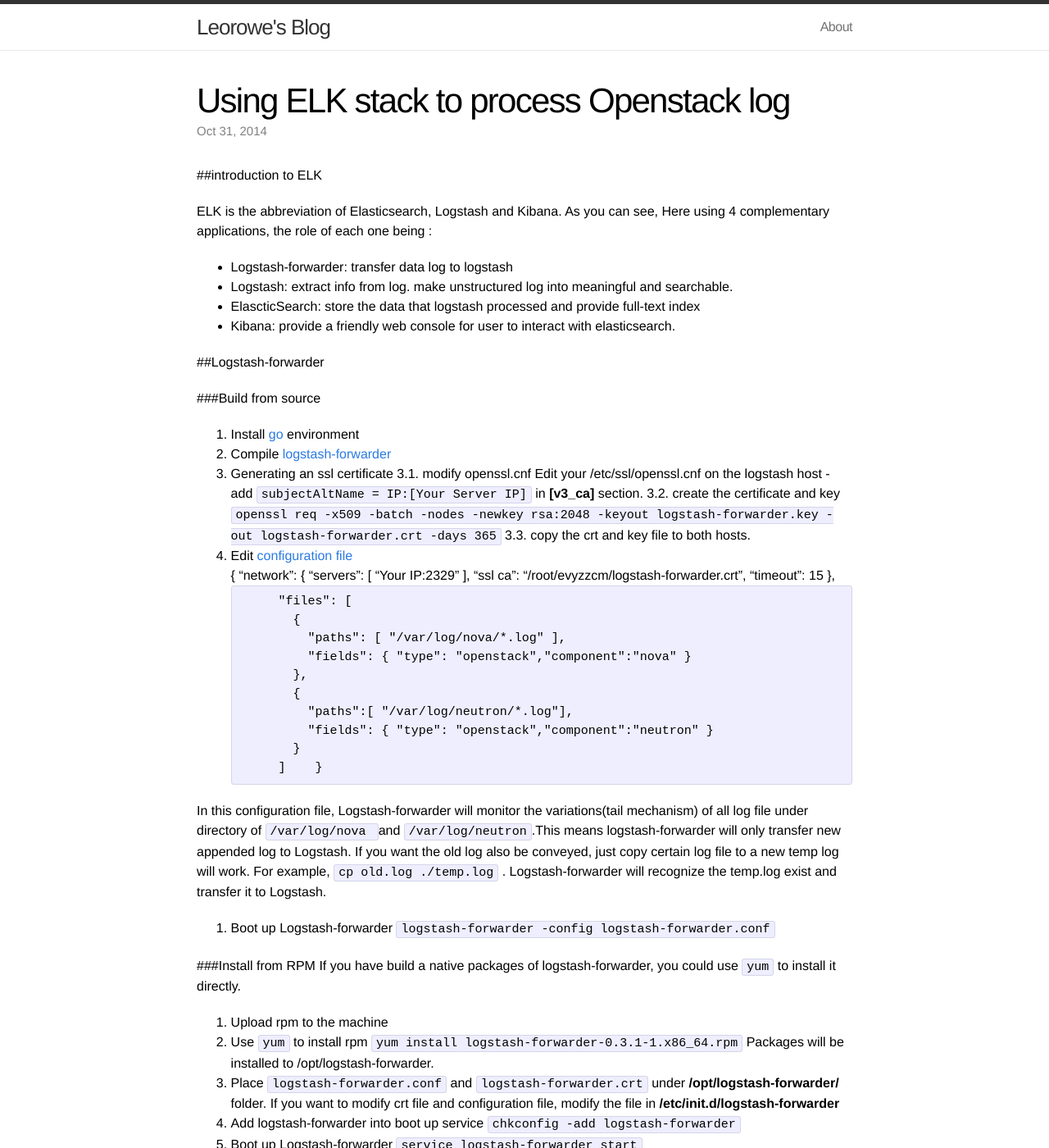
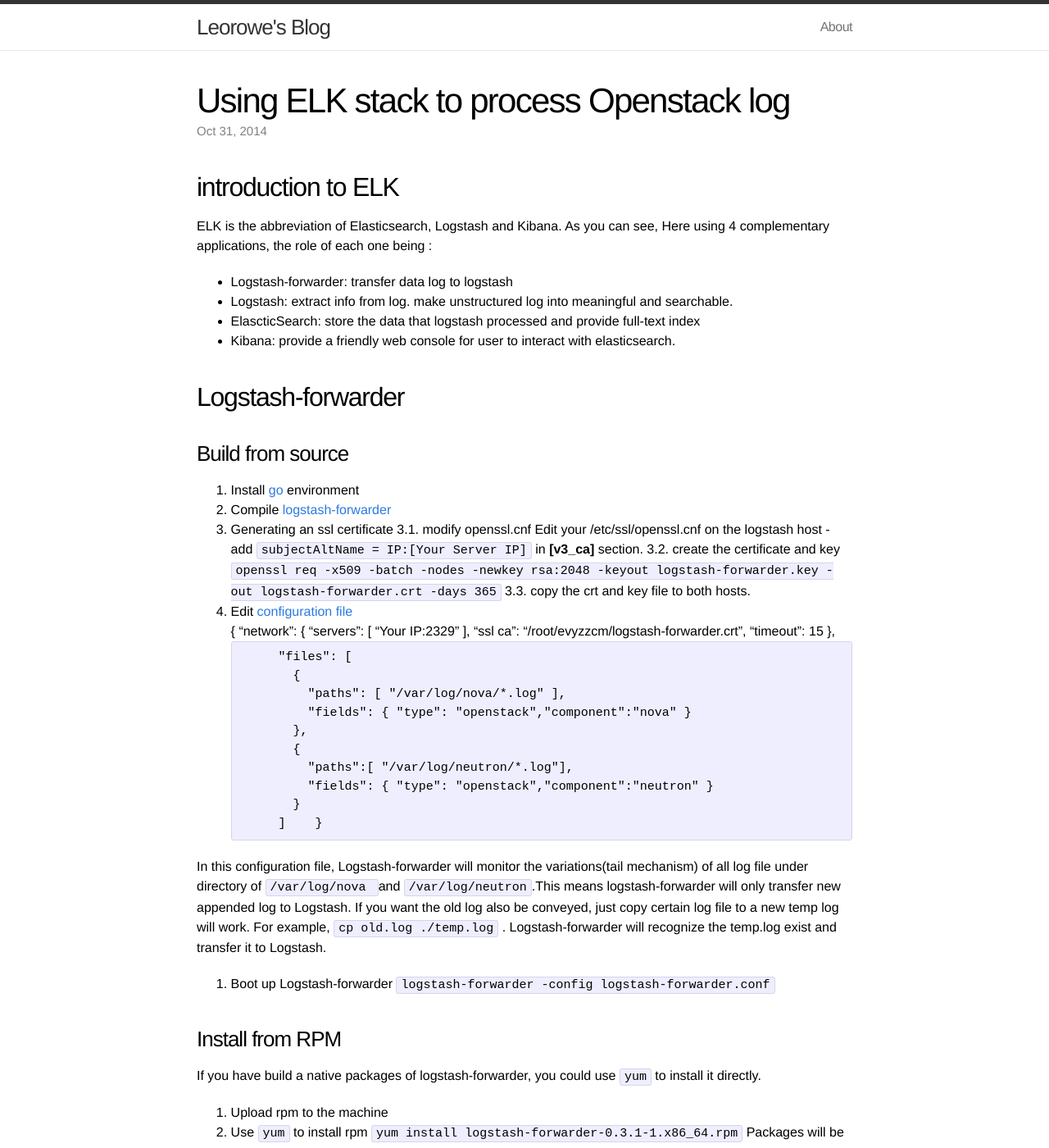
Before and after one commit to Leorowe/leorowe.github.io, a Jekyll site: the page built from _posts/2014-10-31-Using-ELK-stack-to-process-Openstack-log.markdown, in a window 1280 px wide and 1400 px high. Shown: the whole window at 82% size. Built offline with Jekyll 4.4.1, drawn with Linux system fonts in a browser that asks for light colours; comment, search, counter and statistics services are not loaded; some of the changed text lies outside the part shown.

Commit message:
fix some format issues

```diff
--- a/_posts/2014-10-31-Using-ELK-stack-to-process-Openstack-log.markdown
+++ b/_posts/2014-10-31-Using-ELK-stack-to-process-Openstack-log.markdown
@@ -5,7 +5,7 @@ date: 2014-10-31 22:51:49
 categories: IT
 ---
 
-##introduction to ELK
+## introduction to ELK
 
 ELK is the abbreviation of Elasticsearch, Logstash and Kibana.
 As you can see, Here using 4 complementary applications, the role of each one being :
@@ -15,9 +15,9 @@ As you can see, Here using 4 complementary applications, the role of each one be
  - ElascticSearch: store the data that logstash processed and provide full-text index
  - Kibana: provide a friendly web console for user to interact with elasticsearch.
 
-##Logstash-forwarder
+## Logstash-forwarder
 
-###Build from source
+### Build from source
   1. Install [go](https://golang.org/doc/install) environment
   2. Compile [logstash-forwarder](https://github.com/elasticsearch/logstash-forwarder#building-it)
   3. Generating an ssl certificate
@@ -52,7 +52,7 @@ As you can see, Here using 4 complementary applications, the role of each one be
  5.  Boot up Logstash-forwarder
       `logstash-forwarder -config logstash-forwarder.conf`
 
-###Install from RPM
+### Install from RPM ###
 If you have build a native packages of logstash-forwarder, you could use `yum` to install it directly.
 
  1. Upload rpm to the machine
@@ -145,14 +145,14 @@ The following is the logstash configuration file:
   - program: \-
   - content: Configuring auth_uri to point to the public identity endpoint is required; clients may not be able to authenticate against an admin endpoint
 
-###Configure Kibana
+### Configure Kibana
 
-####change the [elasticsearch port](http://www.elasticsearch.org/guide/en/kibana/current/using-kibana-for-the-first-time.html#using-kibana-for-the-first-time)
+#### change the [elasticsearch port](http://www.elasticsearch.org/guide/en/kibana/current/using-kibana-for-the-first-time.html#using-kibana-for-the-first-time)
 The Kibana configuration file is in `/usr/share/nginx/html/config.js`. Find the filed `elasticsearch` and modify the port to what you want.
 
-####10 minute[ walk through](http://www.elasticsearch.org/guide/en/kibana/current/using-kibana-for-the-first-time.html#using-kibana-for-the-first-time)
+#### 10 minute[ walk through](http://www.elasticsearch.org/guide/en/kibana/current/using-kibana-for-the-first-time.html#using-kibana-for-the-first-time)
 
-###Administer ElasticSearch
+### Administer ElasticSearch
 
  - debug what data have been stored in ElasticSearch
    `curl 'http://localhost:9200/_search?pretty'`
--- a/_posts/2014-7-12-Weekly-Report-week-26.markdown
+++ b/_posts/2014-7-12-Weekly-Report-week-26.markdown
@@ -5,7 +5,7 @@ date: 2014-7-12 10:36:32
 categories: Weekly Report
 ---
 
-###This week:Second week of working in Ericsson.
+This week:Second week of working in Ericsson.
 
 Before I join Ericsson,I never thought that I would choosed a communication enterprise to begin my career.After all, my origin aiming is to be a Front-End developer in certain ".com" company. Now I realize how naive I am.
 
```
Also changed, not shown: _posts/2014-07-05-welcome-to-jekyll.markdown (deleted, +0 -24 lines), _posts/2014-12-13-Selenium-WebDriver-In-GUI-Automation-Test.markdown (+9 -9 lines), Gemfile.lock.
